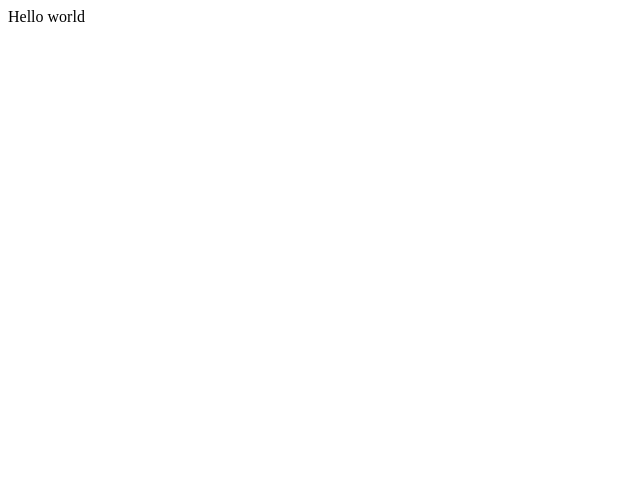
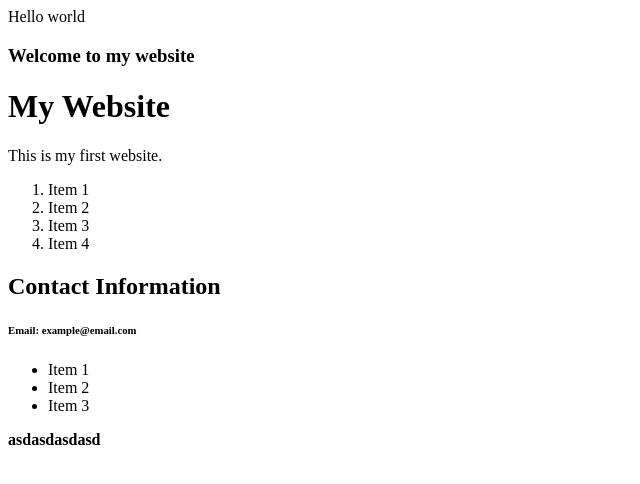
Before and after one commit to SamuelSun663/Samuelcapstone, a plain HTML site: page index.html in a window 1280 px wide. Shown: the whole page, without its empty margins (0-640 px from the left). Drawn offline with Linux system fonts and the light colour scheme.

Commit message:
first index

```diff
--- a/index.html
+++ b/index.html
@@ -7,5 +7,27 @@
 </head>
 <body>
     Hello world
+    <h3>Welcome to my website</h3>
+    <h1>My Website</h1>
+    <p>This is my first website.</p>
+    <ol>
+        <li>Item 1</li>
+        <li>Item 2</li>
+        <li>Item 3</li>
+            <li>Item 4</li>
+
+    </ol>
+    <h2>Contact Information</h2>
+    <h6>Email: example@email.com</h6>
+    <strong>
+    </strong>
+    <ul>
+        <li>Item 1</li>
+        <li>Item 2</li>
+        <li>Item 3</li>
+    </ul>
+
+    <strong> asdasdasdasd</strong>
+
 </body>
 </html>
```
